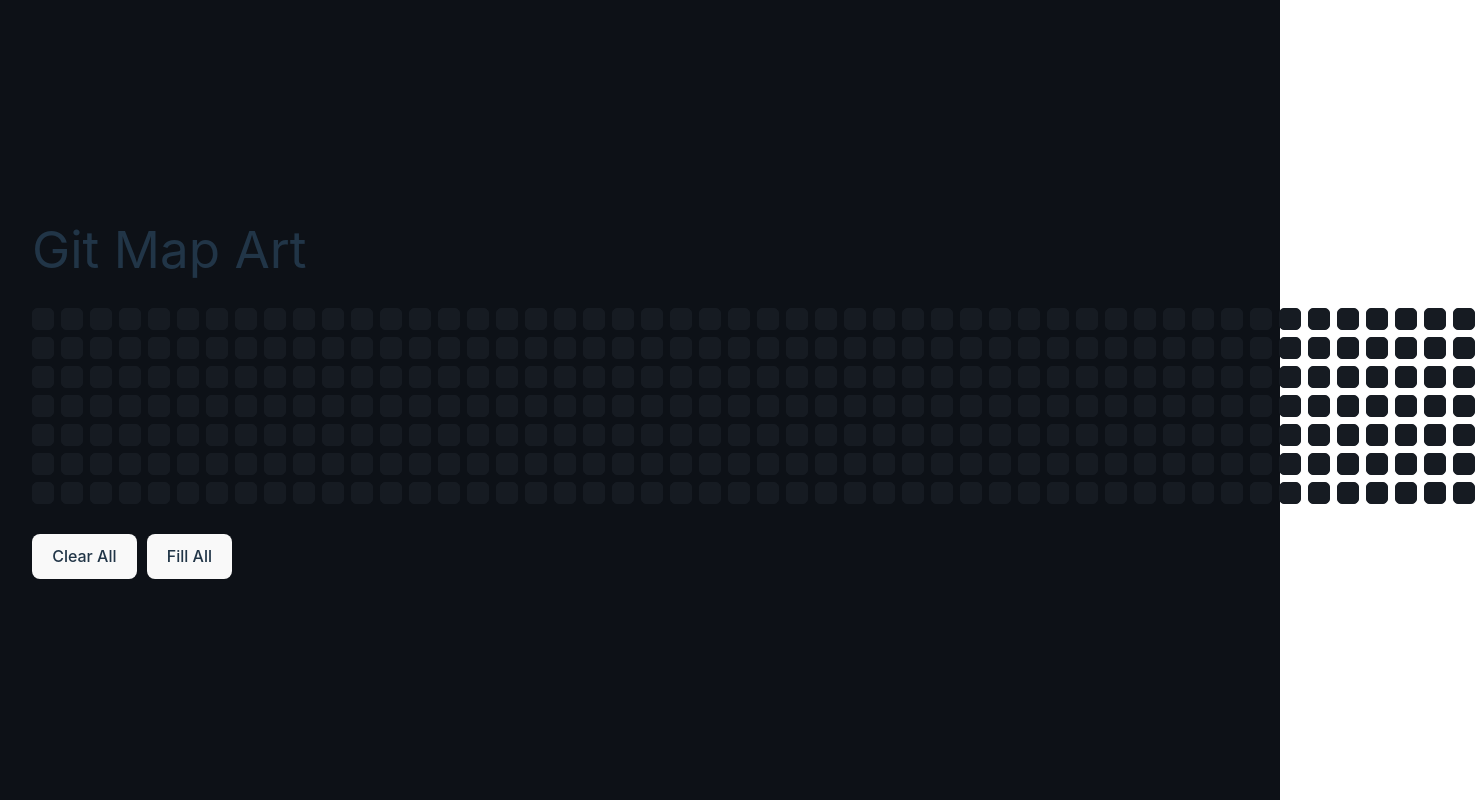
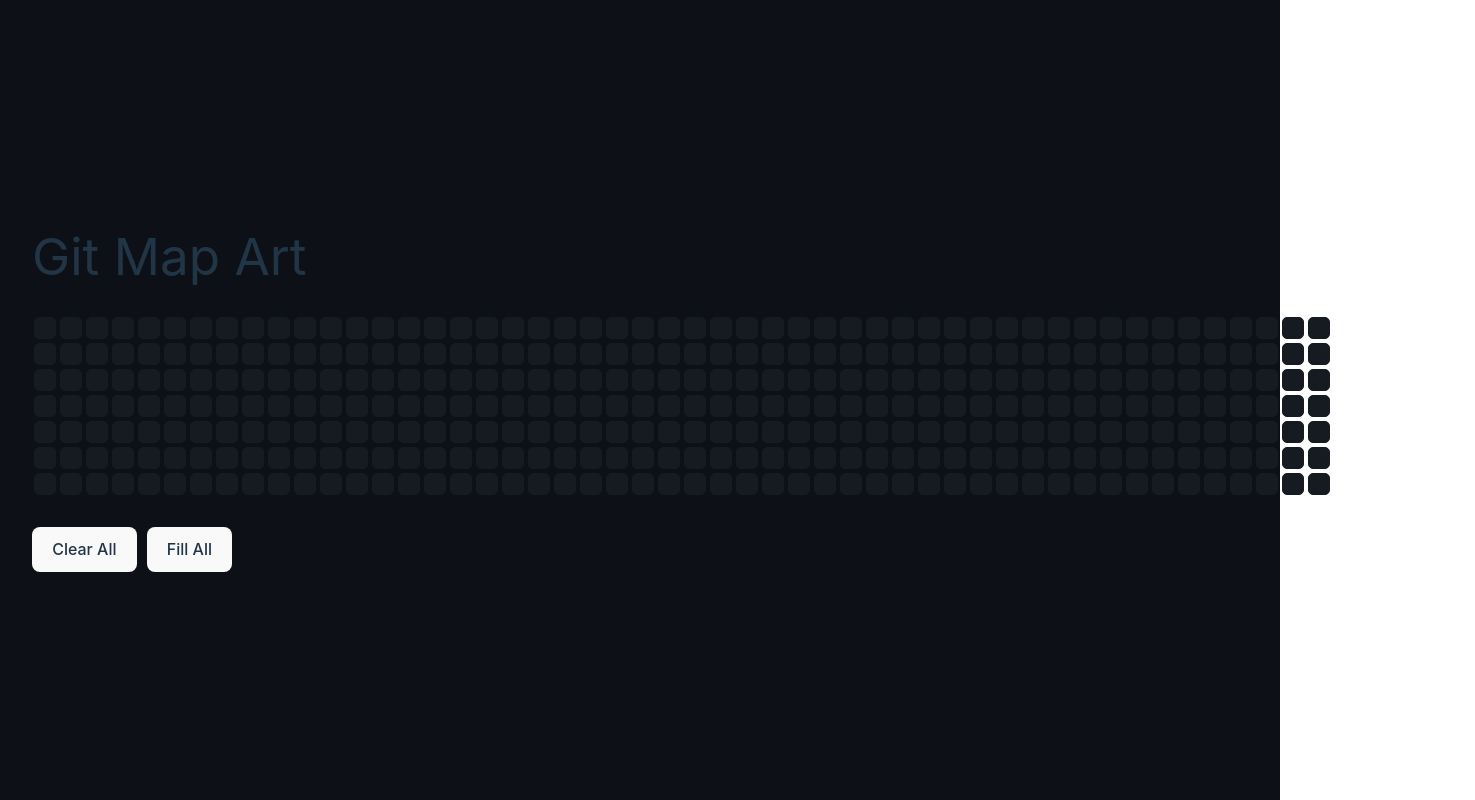
Before and after one commit to noahbazer/git-map-art, a React (Vite) app: page / in a window 1280 px wide. Shown: the whole page, 1475 px wide, since content can reach past the window. Built offline with nearby package versions, Linux system fonts and the light colour scheme.

Commit message:
fix grid border bug, add left/right mouse controls, change css handling to prevent drag errors

```diff
--- a/src/CommitMap.tsx
+++ b/src/CommitMap.tsx
@@ -1,4 +1,4 @@
-import React, { useState } from 'react';
+import React, { useState, useEffect } from 'react';
 import './App.css';
 import Buttons from './Buttons'; // Import your Buttons component
 
@@ -16,50 +16,77 @@ const CommitMap: React.FC = () => {
   const [grid, setGrid] = useState(initialGrid);
   const [mouseIsDown, setMouseIsDown] = useState(false);
 
-  const handleClick = (row: number, col: number) => {
+  const handleClick = (row: number, col: number, increment: boolean) => {
     setGrid((prevGrid) => {
       const newGrid = JSON.parse(JSON.stringify(prevGrid));
-      newGrid[row][col] = (newGrid[row][col] + 1) % 5;
+      if (increment) {
+        newGrid[row][col] = (newGrid[row][col] + 1) % 5;
+      } else {
+        newGrid[row][col] = newGrid[row][col] === 0 ? 0 : newGrid[row][col] - 1;
+      }
       return newGrid;
     });
   };
 
-  const handleMouseDown = (row: number, col: number) => {
+  const [leftButtonDown, setLeftButtonDown] = useState(false);
+
+  const handleMouseDown = (
+    event: React.MouseEvent,
+    row: number,
+    col: number
+  ) => {
+    event.preventDefault();
     setMouseIsDown(true);
-    handleClick(row, col);
+    setLeftButtonDown(event.button === 0);
+    handleClick(row, col, event.button === 0);
   };
 
   const handleMouseOver = (row: number, col: number) => {
     if (mouseIsDown) {
-      handleClick(row, col);
+      handleClick(row, col, leftButtonDown);
     }
   };
 
   const handleMouseUp = () => {
     setMouseIsDown(false);
+    setLeftButtonDown(false);
   };
 
   const clearAll = () => {
-    console.log('clearAll called');
     setGrid(Array(rows).fill(Array(cols).fill(0)));
   };
 
   const fillAll = () => {
-    console.log('fillAll called');
     setGrid(Array(rows).fill(Array(cols).fill(4)));
   };
 
+  useEffect(() => {
+    const handleGlobalMouseDown = () => setMouseIsDown(true);
+    const handleGlobalMouseUp = () => setMouseIsDown(false);
+
+    window.addEventListener('mousedown', handleGlobalMouseDown);
+    window.addEventListener('mouseup', handleGlobalMouseUp);
+
+    return () => {
+      window.removeEventListener('mousedown', handleGlobalMouseDown);
+      window.removeEventListener('mouseup', handleGlobalMouseUp);
+    };
+  }, []);
+
   return (
     <GridContext.Provider value={{ clearAll, fillAll }}>
-      <div className="grid">
+      <div
+        className="grid"
+        onMouseUp={handleMouseUp}
+        onContextMenu={(event) => event.preventDefault()}
+      >
         {grid.map((row, i) =>
           row.map((cell, j) => (
             <div
               key={`${i}-${j}`}
               className={`cell level-${cell}`}
-              onMouseDown={() => handleMouseDown(i, j)}
+              onMouseDown={(event) => handleMouseDown(event, i, j)}
               onMouseOver={() => handleMouseOver(i, j)}
-              onMouseUp={handleMouseUp}
             />
           ))
         )}
--- a/src/index.css
+++ b/src/index.css
@@ -75,13 +75,15 @@ button:focus-visible {
 .grid {
   display: grid;
   grid-template-columns: repeat(50, 1fr);
-  gap: 7px;
+  cursor: crosshair;
 }
 
 .cell {
-  width: 10px;
-  height: 10px;
-  cursor: pointer;
+  width: calc(100% - 4px);
+  height: calc(100% - 4px);
+  margin: 2px;
+  box-sizing: border-box;
+  cursor: crosshair;
 }
 
 .level-0 {
```
